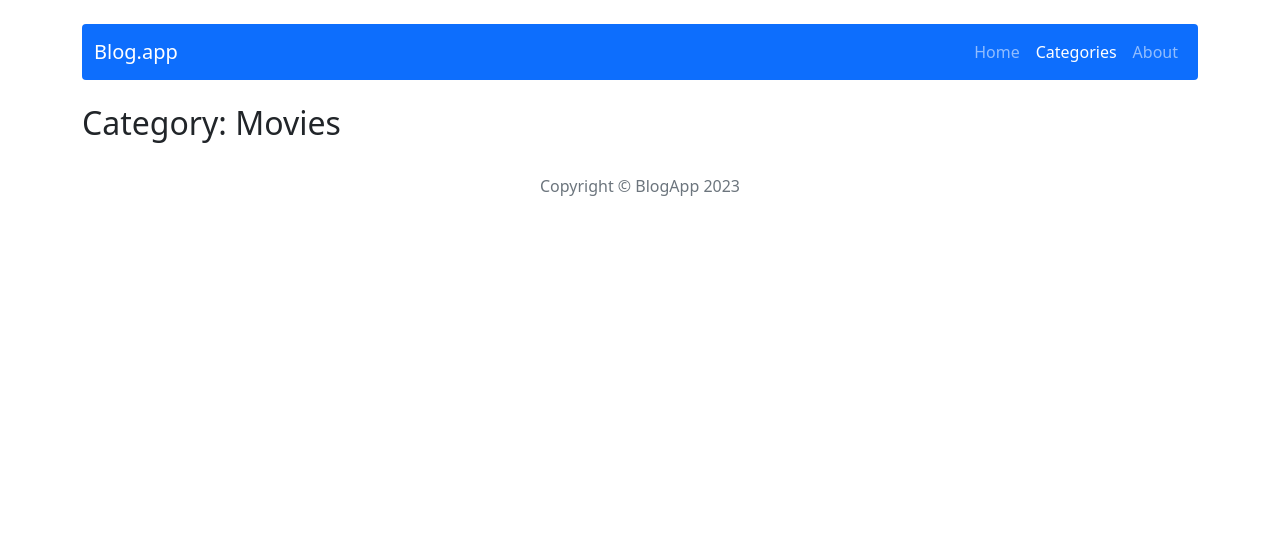
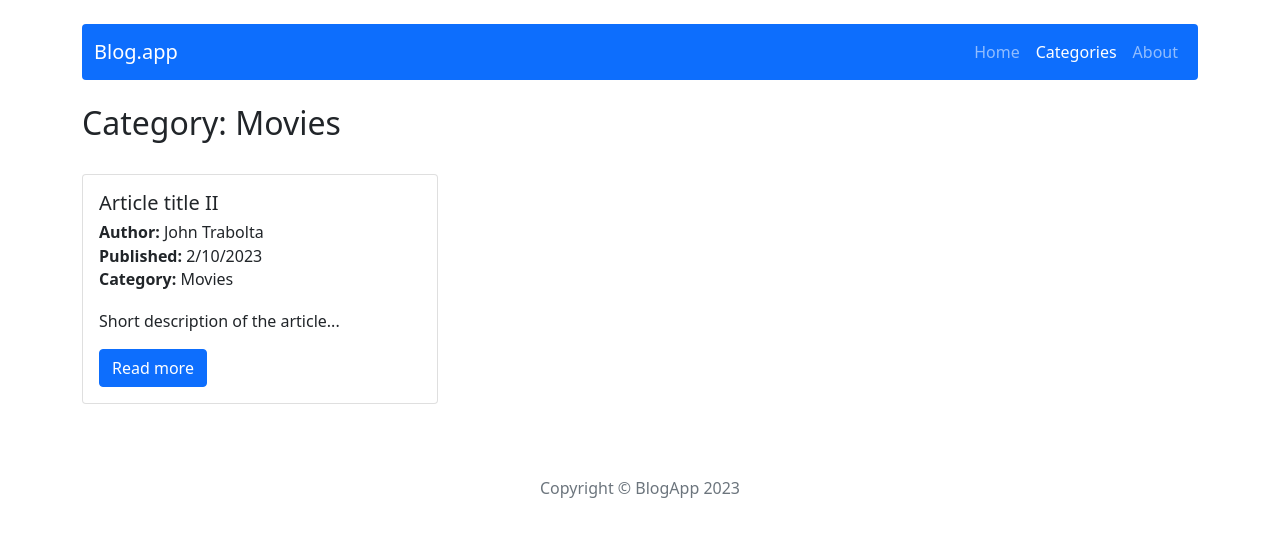
Before and after one commit to DawidParciak/blog-react, a React (Create React App) app: page /categories/Movies in a window 1280 px wide. Shown: the top 536 px of the page. Built offline with nearby package versions, Linux system fonts and the light colour scheme.

Commit message:
Add filtred posts to category page

```diff
--- a/src/components/features/PostSingle/PostSingle.js
+++ b/src/components/features/PostSingle/PostSingle.js
@@ -29,7 +29,7 @@ const PostSingle = props => {
             {props.shortDescription}
           </Card.Text>
 
-          <Link key={props.id} to={'post/' + props.id}>
+          <Link key={props.id} to={'/post/' + props.id}>
             <Button variant="primary">
               Read more
             </Button>
--- a/src/components/pages/Categories/Categories.js
+++ b/src/components/pages/Categories/Categories.js
@@ -3,7 +3,7 @@ import { useSelector } from "react-redux";
 import { Link } from "react-router-dom";
 import { getAllCategories } from "../../../redux/categoryRedux";
 
-const Categories = () => {
+const Categories = props => {
 
   const allCategories = useSelector(getAllCategories);
 
@@ -14,7 +14,7 @@ const Categories = () => {
           <Col className="px-0 pb-1">
             <Card>
               <Link to={`/categories/${category}`} className="text-decoration-none">
-                <Card.Body className="text-center text-uppercase fs-2 text-muted">
+                <Card.Body className="text-center text-uppercase fs-2 text-muted" key={props.id}>
                   {category}
                 </Card.Body>
               </Link>
--- a/src/components/pages/Category/Category.js
+++ b/src/components/pages/Category/Category.js
@@ -1,13 +1,27 @@
+import { Container, Row } from "react-bootstrap";
+import { useSelector } from "react-redux";
 import {  useParams } from "react-router-dom";
+import { getPostByCategory } from "../../../redux/categoryRedux";
+import PostSingle from "../../features/PostSingle/PostSingle";
 
 const Category = () => {
 
   const { category } = useParams();
+  const postByCategory = useSelector(state =>
+    getPostByCategory(state, category)
+  );
 
   return (
-    <div>
-      <h2>Category: {category}</h2>
-    </div>
+    <Container className="px-0">
+      <div>
+        <h2>Category: {category}</h2>
+      </div>
+      <Row  className="py-4">
+        {postByCategory.map(post => (
+          <PostSingle  key={post.id} {...post} />
+        ))}
+      </Row>
+    </Container>
   );
 };
 
--- a/src/redux/categoryRedux.js
+++ b/src/redux/categoryRedux.js
@@ -1,5 +1,9 @@
+//selectors
 export const getAllCategories = state => state.categories;
+export const getPostByCategory = ({ posts }, category) =>
+  posts.filter(post => post.category === category);
 
+// action creators
 const categoryReducer = (statePart = [], action) => {
   switch(action.type) {
     default:
```
